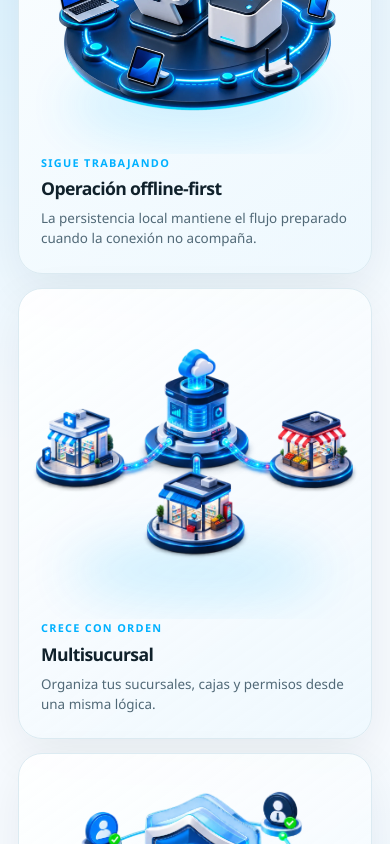
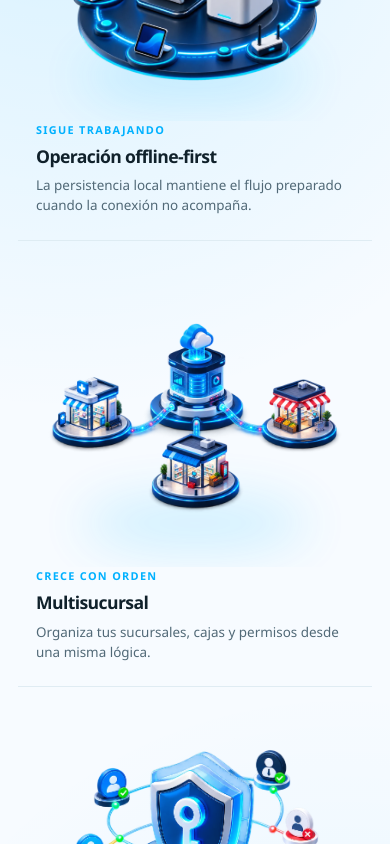
Before and after one commit to My3009appdevelper/yuriposweb, a Next.js app: page / in a window 390 px wide. Shown: the part 3020-3864 px from the top of the page. Built offline with nearby package versions, Linux system fonts and the light colour scheme.

Commit message:
style: open Yuri 3D section into the background

```diff
--- a/app/globals.css
+++ b/app/globals.css
@@ -830,6 +830,22 @@ button {
   box-shadow: var(--shadow-soft);
 }
 
+.capability-3d-bleed .capability-3d-grid {
+  gap: 0;
+}
+
+.capability-3d-bleed .capability-3d-card {
+  padding: 0 24px;
+  border: 0;
+  border-radius: 0;
+  background: transparent;
+  box-shadow: none;
+}
+
+.capability-3d-bleed .capability-3d-card + .capability-3d-card {
+  border-left: 1px solid rgb(220 235 242 / 86%);
+}
+
 .capability-3d-art {
   position: relative;
   min-height: 240px;
@@ -867,6 +883,10 @@ button {
   padding: 0 22px 24px;
 }
 
+.capability-3d-bleed .capability-3d-card-copy {
+  padding-inline: 0;
+}
+
 .capability-3d-eyebrow,
 .capability-context-eyebrow {
   margin: 0 0 7px;
@@ -1315,6 +1335,10 @@ button {
     text-align: left;
   }
 
+  .capability-3d-bleed .capability-3d-card {
+    padding-inline: 18px;
+  }
+
   .module-index-toolbar {
     display: block;
   }
@@ -1402,6 +1426,12 @@ button {
 
   .capability-context-card {
     min-height: 0;
+  }
+
+  .capability-3d-bleed .capability-3d-card + .capability-3d-card {
+    border-left: 0;
+    border-top: 1px solid rgb(220 235 242 / 86%);
+    padding-top: 28px;
   }
 
   .section-heading h2 {
--- a/components/capability-3d-section.tsx
+++ b/components/capability-3d-section.tsx
@@ -3,7 +3,7 @@ import { capabilityHighlights } from "@/lib/yuri-content";
 
 export function Capability3DSection() {
   return (
-    <section className="capability-3d-section capability-section-3d capability-3d-light" id="diferencia-3d" aria-labelledby="capability-3d-title">
+    <section className="capability-3d-section capability-section-3d capability-3d-light capability-3d-bleed" id="diferencia-3d" aria-labelledby="capability-3d-title">
       <div className="container">
         <div className="capability-3d-intro">
           <div>
```
